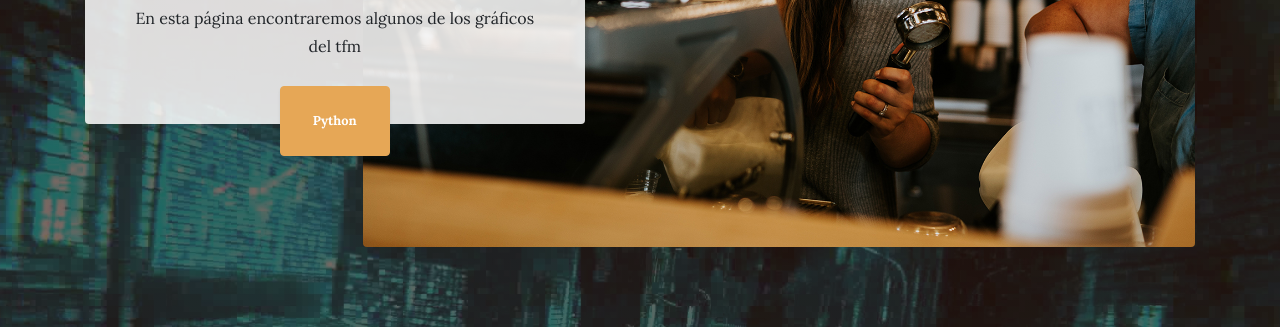
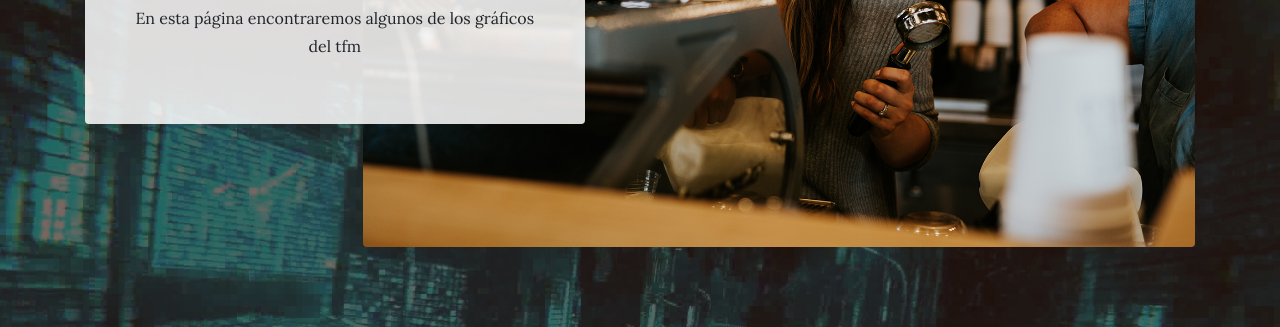
Before and after one commit to gabenrrod/ejemplo-pag-web, a website: page index.html in a window 1280 px wide. Shown: the part 814-1141 px from the top of the page. Drawn offline with Linux system fonts and the light colour scheme.

Commit message:
Update index.html

```diff
--- a/index.html
+++ b/index.html
@@ -64,10 +64,7 @@
               <span class="section-heading-lower">Visualización de gráficos del tfm</span>
             </h2>
             <p class="mb-3"> En esta página encontraremos algunos de los gráficos del tfm</p>
-            <div class="intro-button mx-auto">
-              <a class="btn btn-primary btn-xl" href="#">Python</a>
-            </div>
-          </div>
+           </div>
         </div>
       </div>
     </section>
```
